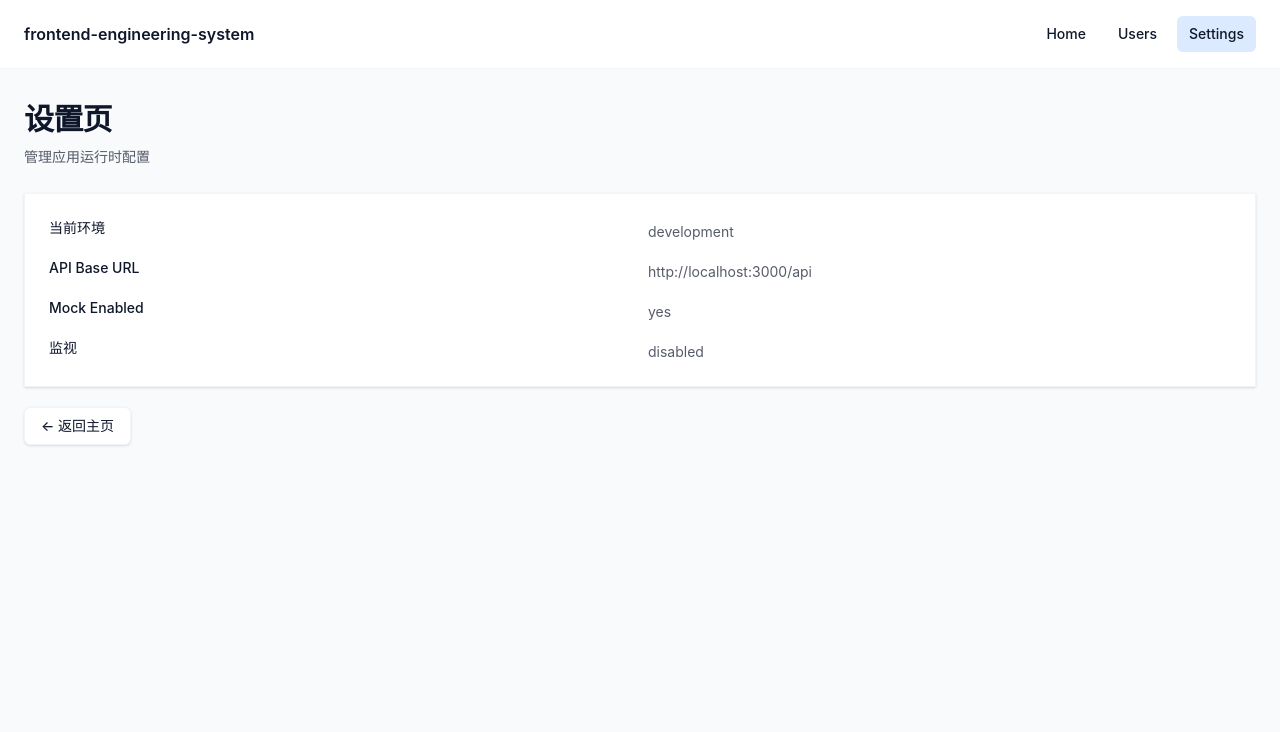
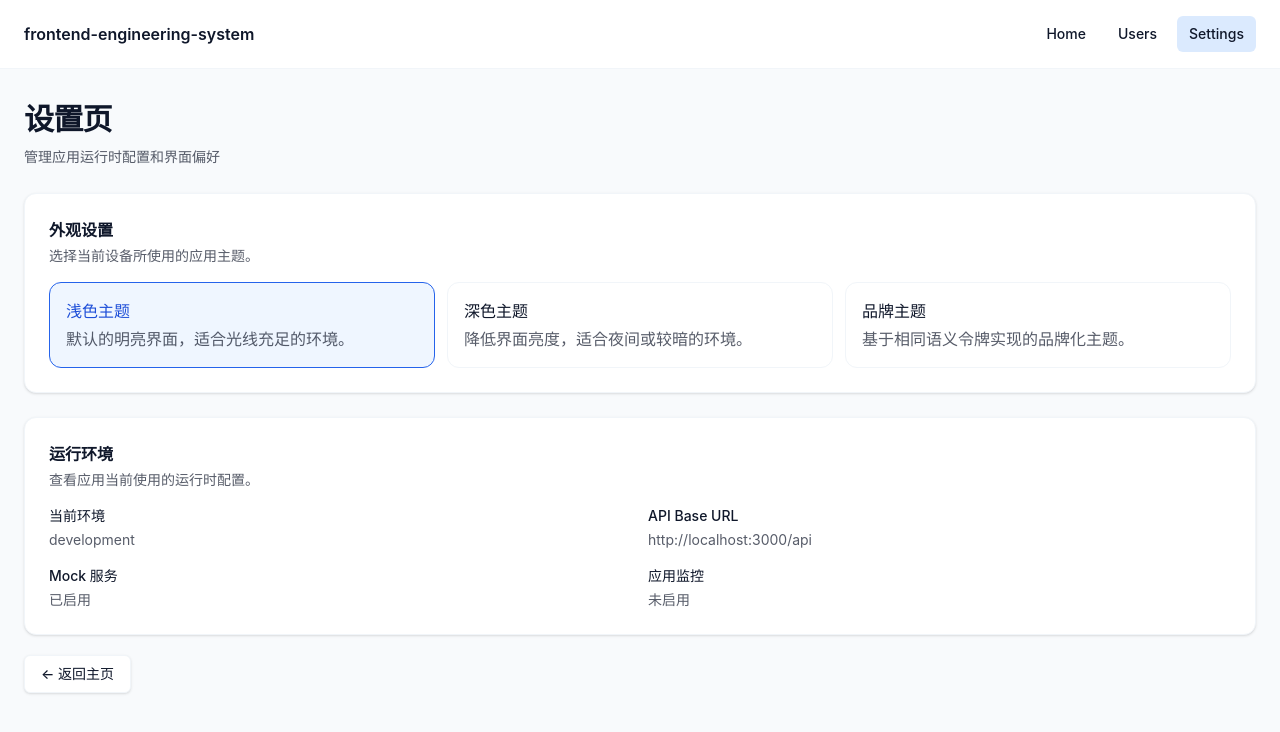
Before and after one commit to zhaoxiang-chen/monorepo-demo, a React (Vite) app in the folder apps/web/: page /settings in a window 1280 px wide. Shown: the top 732 px of the page. Built offline with nearby package versions, Linux system fonts and the light colour scheme.

Commit message:
feat: 增加web包主题系统

```diff
--- a/apps/web/src/app/layouts/MainLayout.tsx
+++ b/apps/web/src/app/layouts/MainLayout.tsx
@@ -10,7 +10,7 @@ export function MainLayout() {
   return (
     <div className="min-h-screen bg-surface-50 text-surface-900">
       {/* header这一块儿相当于所有页面都有的内容，因此单独抽取到layout组件里面 */}
-      <header className="border-b border-surface-100 bg-white">
+      <header className="border-b border-surface-100 bg-surface-0">
         <div className="mx-auto flex max-w-[--container-page] items-center justify-between px-6 py-4">
           <strong className="text-base font-semibold">frontend-engineering-system</strong>
           <nav aria-label="Main navigation" className="flex items-center gap-2">
--- a/apps/web/src/app/providers/AppProviders.tsx
+++ b/apps/web/src/app/providers/AppProviders.tsx
@@ -1,4 +1,5 @@
 import { QueryClient, QueryClientProvider } from "@tanstack/react-query"
+import { ThemeProvider } from "@/app/providers/ThemeProvider"
 import type { ReactNode } from "react"
 
 const queryClient = new QueryClient()
@@ -8,5 +9,9 @@ type AppProvidersProps = {
 }
 
 export function AppProviders({ children }: AppProvidersProps) {
-  return <QueryClientProvider client={queryClient}>{children}</QueryClientProvider>
+  return (
+    <ThemeProvider>
+      <QueryClientProvider client={queryClient}>{children}</QueryClientProvider>
+    </ThemeProvider>
+  )
 }
--- /dev/null
+++ b/apps/web/src/app/providers/ThemeProvider.tsx
@@ -0,0 +1,37 @@
+import { useEffect, useMemo, useState, type ReactNode } from "react"
+
+import {
+  applyTheme,
+  readStoredTheme,
+  ThemeContext,
+  themeStorageKey,
+  type Theme,
+  type ThemeContextValue,
+} from "@/app/providers/theme-context"
+
+/** ThemeProvider 组件入参 */
+type ThemeProviderProps = {
+  /** 需要共享主题状态的子树 */
+  children: ReactNode
+}
+
+export function ThemeProvider({ children }: ThemeProviderProps) {
+  // 惰性初始化：仅首次渲染时从 localStorage 读取，避免每次 render 都读存储
+  const [theme, setTheme] = useState<Theme>(() => readStoredTheme())
+  console.log("~🚀 setTheme  ", setTheme)
+  useEffect(() => {
+    applyTheme(theme)
+    window.localStorage.setItem(themeStorageKey, theme)
+  }, [theme])
+
+  // 缓存 Context value，避免 theme 未变时触发无关消费者重渲染
+  const value = useMemo<ThemeContextValue>(
+    () => ({
+      theme,
+      setTheme,
+    }),
+    [theme],
+  )
+
+  return <ThemeContext.Provider value={value}>{children}</ThemeContext.Provider>
+}
--- /dev/null
+++ b/apps/web/src/app/providers/theme-context.ts
@@ -0,0 +1,36 @@
+import { createContext } from "react"
+
+/** 应用支持的主题枚举 */
+export type Theme = "light" | "dark" | "brand"
+
+/** ThemeContext 对外暴露的值 */
+export type ThemeContextValue = {
+  /** 当前主题 */
+  theme: Theme
+  /** 切换主题 */
+  setTheme: (theme: Theme) => void
+}
+
+/** 主题在 localStorage 中的存储键 */
+export const themeStorageKey = "frontend-engineering-system2:theme"
+
+/** 主题 React Context，未包裹 Provider 时值为 null */
+export const ThemeContext = createContext<ThemeContextValue | null>(null)
+
+export function isTheme(value: string | null): value is Theme {
+  return value === "light" || value === "dark" || value === "brand"
+}
+
+export function readStoredTheme(): Theme {
+  if (typeof window === "undefined") {
+    return "light"
+  }
+
+  const storedTheme = window.localStorage.getItem(themeStorageKey)
+
+  return isTheme(storedTheme) ? storedTheme : "light"
+}
+
+export function applyTheme(theme: Theme) {
+  document.documentElement.dataset.theme = theme
+}
--- /dev/null
+++ b/apps/web/src/app/providers/useTheme.ts
@@ -0,0 +1,14 @@
+import { useContext } from "react"
+
+import { ThemeContext } from "@/app/providers/theme-context"
+
+export function useTheme() {
+  const value = useContext(ThemeContext)
+
+  // Context 默认值为 null，说明外层缺少 ThemeProvider
+  if (!value) {
+    throw new Error("useTheme must be used within ThemeProvider")
+  }
+
+  return value
+}
--- a/apps/web/src/index.css
+++ b/apps/web/src/index.css
@@ -6,8 +6,42 @@
   font-family: var(--font-sans);
 }
 
+[data-theme="brand"] {
+  color-scheme: light;
+  --color-brand-50: #f5f3ff;
+  --color-brand-100: #ede9fe;
+  --color-brand-600: #7c3aed;
+  --color-brand-700: #6d28d9;
+
+  --color-surface-0: #ffffff;
+  --color-surface-50: #faf5ff;
+  --color-surface-100: #f3e8ff;
+  --color-surface-900: #2e1065;
+}
+
+[data-theme="dark"] {
+  color-scheme: dark;
+  --color-brand-50: #172554;
+  --color-brand-100: #1e3a8a;
+  --color-brand-600: #60a5fa;
+  --color-brand-700: #93c5fd;
+
+  --color-surface-0: #0f172a;
+  --color-surface-50: #020617;
+  --color-surface-100: #1e293b;
+  --color-surface-900: #e2e8f0;
+
+  --color-success-50: #064e3b;
+  --color-success-700: #a7f3d0;
+  --color-warning-50: #78350f;
+  --color-warning-700: #fde68a;
+  --color-danger-50: #410d0d;
+  --color-danger-700: #dd4646;
+}
+
 @theme {
   --font-sans: Inter, ui-sans-serif, system-ui, sans-serif;
+  --color-surface-0: #ffffff;
   --color-brand-50: #eff6ff;
   --color-brand-100: #dbeafe;
   --color-brand-600: #2563eb;
--- a/apps/web/src/pages/home/HomePage.tsx
+++ b/apps/web/src/pages/home/HomePage.tsx
@@ -4,7 +4,7 @@ export function HomePage() {
   return (
     <main>
       <PageTitle title="frontend-engineering-system" subTitle="工程管理实战" />
-      <section className="rounded-[--radius-card] border border-surface-100 bg-white p-6 shadow-sm">
+      <section className="rounded-(--radius-card) border border-surface-100 bg-surface-0 p-6 shadow-sm">
         <p className="text-sm leading-6 text-surface-900/70">这是首页，欢迎👏</p>
       </section>
     </main>
--- a/apps/web/src/pages/settings/SettingsPage.tsx
+++ b/apps/web/src/pages/settings/SettingsPage.tsx
@@ -1,28 +1,104 @@
+import type { Theme } from "@/app/providers/theme-context"
+import { useTheme } from "@/app/providers/useTheme"
 import { env } from "@/shared/config"
 import { PageTitle } from "@/shared/ui"
 import { Link } from "react-router"
 
+const themeOptions: Array<{
+  value: Theme
+  label: string
+  description: string
+}> = [
+  {
+    value: "light",
+    label: "浅色主题",
+    description: "默认的明亮界面，适合光线充足的环境。",
+  },
+  {
+    value: "dark",
+    label: "深色主题",
+    description: "降低界面亮度，适合夜间或较暗的环境。",
+  },
+  {
+    value: "brand",
+    label: "品牌主题",
+    description: "基于相同语义令牌实现的品牌化主题。",
+  },
+]
+
 export function SettingsPage() {
+  const { theme, setTheme } = useTheme()
+
   return (
     <main>
-      <PageTitle title="设置页" subTitle="管理应用运行时配置" />
-      <section className="rounded-[--radius-card] border border-surface-100 bg-white p-6 shadow-sm">
-        <dl className="grid gap-4 text-sm md:grid-cols-2">
+      <PageTitle title="设置页" subTitle="管理应用运行时配置和界面偏好" />
+
+      <div className="grid gap-6">
+        <section className="rounded-(--radius-card) border border-surface-100 bg-surface-0 p-6 shadow-sm">
+          <h2 className="text-base font-semibold text-surface-900">外观设置</h2>
+
+          <p className="mt-1 text-sm text-surface-900/70">选择当前设备所使用的应用主题。</p>
+
+          <div className="mt-4 grid gap-3 md:grid-cols-3">
+            {themeOptions.map((option) => {
+              const isSelected = option.value === theme
+
+              return (
+                <button
+                  key={option.value}
+                  type="button"
+                  aria-pressed={isSelected}
+                  className={[
+                    "rounded-(--radius-card) border p-4 text-left text-sm transition-colors",
+                    isSelected
+                      ? "border-brand-600 bg-brand-50 text-brand-700"
+                      : "border-surface-100 bg-surface-0 text-surface-900 hover:bg-surface-50",
+                  ].join(" ")}
+                  onClick={() => setTheme(option.value)}
+                >
+                  <span className="block font-medium">{option.label}</span>
+
+                  <span className="mt-1 block text-surface-900/70">{option.description}</span>
+                </button>
+              )
+            })}
+          </div>
+        </section>
+
+        <section className="rounded-(--radius-card) border border-surface-100 bg-surface-0 p-6 shadow-sm">
+          <h2 className="text-base font-semibold text-surface-900">运行环境</h2>
+
+          <p className="mt-1 text-sm text-surface-900/70">查看应用当前使用的运行时配置。</p>
+
+          <dl className="mt-4 grid gap-4 text-sm md:grid-cols-2">
+            <div>
               <dt className="font-medium text-surface-900">当前环境</dt>
               <dd className="mt-1 text-surface-900/70">{env.appEnv}</dd>
+            </div>
+
+            <div>
               <dt className="font-medium text-surface-900">API Base URL</dt>
-          <dd className="mt-1 text-surface-900/70">{env.apiBaseUrl}</dd>
-          <dt className="font-medium text-surface-900">Mock Enabled</dt>
-          <dd className="mt-1 text-surface-900/70">{env.enableMock ? "yes" : "no"}</dd>
-          <dt className="font-medium text-surface-900">监视</dt>
+              <dd className="mt-1 break-all text-surface-900/70">{env.apiBaseUrl}</dd>
+            </div>
+
+            <div>
+              <dt className="font-medium text-surface-900">Mock 服务</dt>
+              <dd className="mt-1 text-surface-900/70">{env.enableMock ? "已启用" : "未启用"}</dd>
+            </div>
+
+            <div>
+              <dt className="font-medium text-surface-900">应用监控</dt>
               <dd className="mt-1 text-surface-900/70">
-            {env.enableMonitoring ? "enabled" : "disabled"}
+                {env.enableMonitoring ? "已启用" : "未启用"}
               </dd>
+            </div>
           </dl>
         </section>
+      </div>
+
       <Link
         to="/"
-        className="mt-5 inline-flex items-center rounded-md border border-surface-100 bg-white px-4 py-2 text-sm font-medium text-surface-900 shadow-sm transition-colors hover:bg-surface-50"
+        className="mt-5 inline-flex items-center rounded-md border border-surface-100 bg-surface-0 px-4 py-2 text-sm font-medium text-surface-900 shadow-sm transition-colors hover:bg-surface-50"
       >
         ← 返回主页
       </Link>
--- a/apps/web/src/pages/users/UserListPage.tsx
+++ b/apps/web/src/pages/users/UserListPage.tsx
@@ -29,7 +29,7 @@ export function UserListPage() {
     <main>
       <PageTitle title="用户" subTitle="Users are loaded through the shared request layer." />
 
-      <section className="rounded-[--radius-card] border border-surface-100 bg-white p-6 shadow-sm">
+      <section className="rounded-[--radius-card] border border-surface-100 bg-surface-0 p-6 shadow-sm">
         <div className="mb-4 flex flex-wrap items-center justify-between gap-3">
           {/* 模拟了三个场景：成功、数据为空、错误 */}
           {/* 通过传递不同的 URL 查询参数来实现 */}
```
Also changed, not shown: apps/web/index.html (+15 -0 lines). Lines whose indentation alone changed are shown as unchanged.
